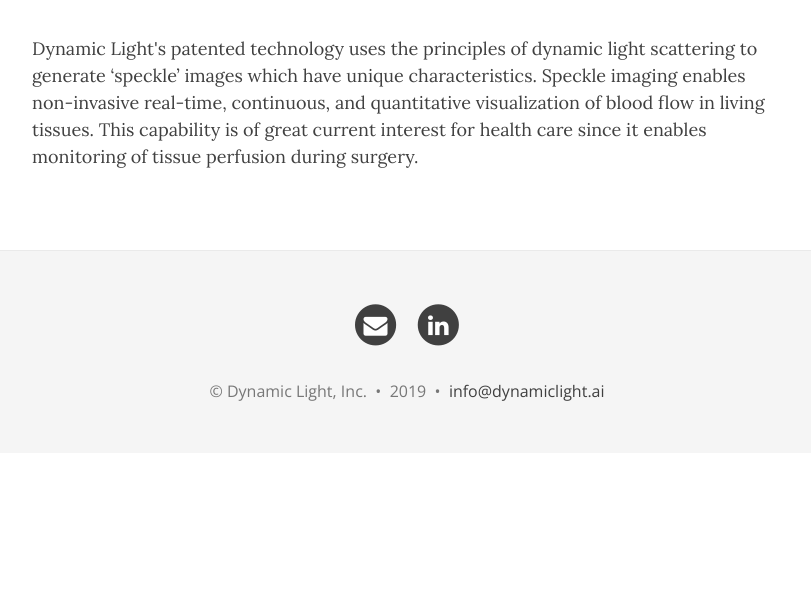
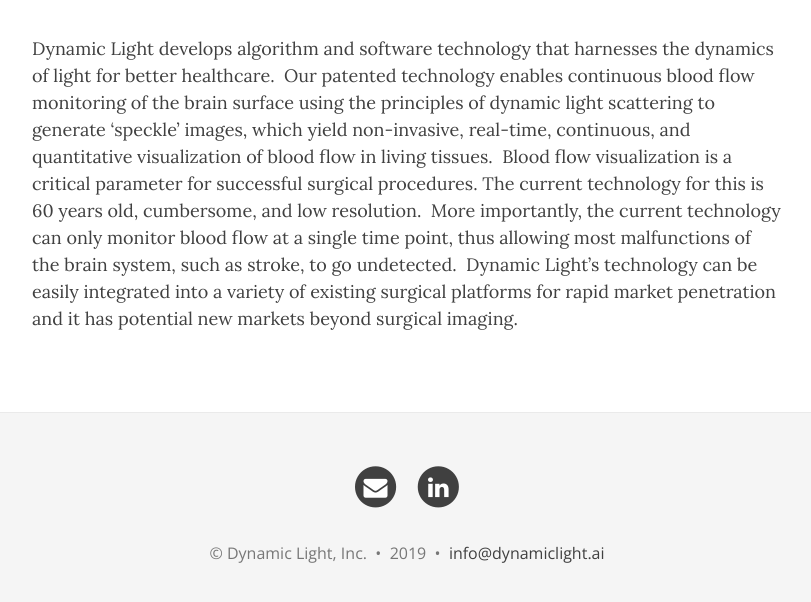
Before and after one commit to Dynamic-Light/millerd8.github.io, a Jekyll site: the page built from index.html, in a window 1280 px wide and 1369 px high. Shown: the part 754-1356 px from the top of the window, without its empty margins (233-1044 px from the left). Built offline with Jekyll 4.4.1, drawn with Linux system fonts in a browser that asks for light colours; nearby versions of some CDN libraries; the list of posts is cut into pages by our own code.

Commit message:
Update index.html

```diff
--- a/index.html
+++ b/index.html
@@ -20,6 +20,6 @@
 
 <div>
 	<p>
-		Dynamic Light's patented technology uses the principles of dynamic light scattering to generate ‘speckle’ images which have unique characteristics. Speckle imaging enables non-invasive real-time, continuous, and quantitative visualization of blood flow in living tissues. This capability is of great current interest for health care since it enables monitoring of tissue perfusion during surgery.
+ 		Dynamic Light develops algorithm and software technology that harnesses the dynamics of light for better healthcare.  Our patented technology enables continuous blood flow monitoring of the brain surface using the principles of dynamic light scattering to generate ‘speckle’ images, which yield non-invasive, real-time, continuous, and quantitative visualization of blood flow in living tissues.  Blood flow visualization is a critical parameter for successful surgical procedures. The current technology for this is 60 years old, cumbersome, and low resolution.  More importantly, the current technology can only monitor blood flow at a single time point, thus allowing most malfunctions of the brain system, such as stroke, to go undetected.  Dynamic Light’s technology can be easily integrated into a variety of existing surgical platforms for rapid market penetration and it has potential new markets beyond surgical imaging.
 	</p>
 </div>
```
